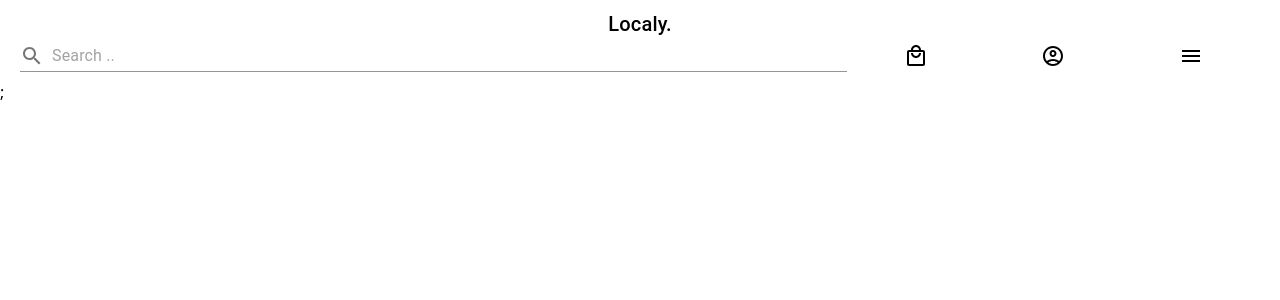
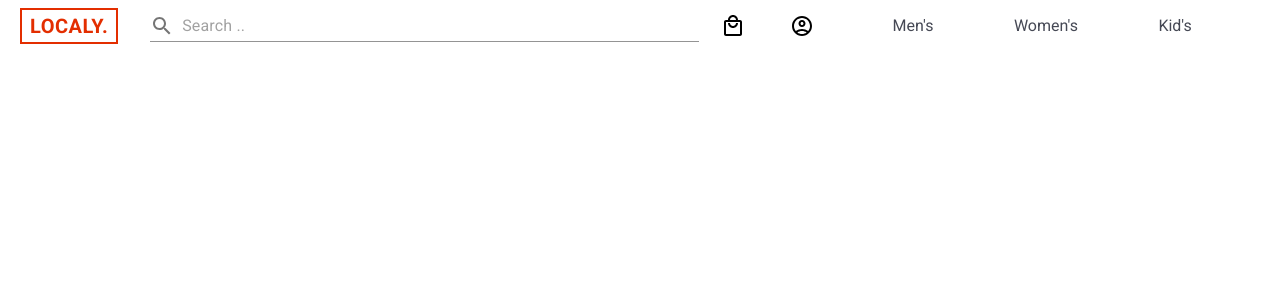
Before and after one commit to Dark-Lover/mern-ecommerce, a React (Create React App) app in the folder client/: page / in a window 1280 px wide. Shown: the top 300 px of the page. Built offline with nearby package versions, Linux system fonts and the light colour scheme.

Commit message:
Add header styling for desktop view

```diff
--- a/client/public/index.html
+++ b/client/public/index.html
@@ -23,6 +23,10 @@
       work correctly both with client-side routing and a non-root public URL.
       Learn how to configure a non-root public URL by running `npm run build`.
     -->
+    <link
+      rel="stylesheet"
+      href="https://fonts.googleapis.com/css?family=Roboto:300,400,500,700&display=swap"
+    />
     <title>Ecommerce Website | MERN Stack</title>
   </head>
   <body>
--- a/client/src/App.js
+++ b/client/src/App.js
@@ -5,7 +5,7 @@ import HeaderContainer from "./containers/HeaderContainer";
 const App = () => {
   return (
     <>
-      <HeaderContainer children={<Header />} />;
+      <HeaderContainer children={<Header />} />
     </>
   );
 };
--- a/client/src/components/header/Header.js
+++ b/client/src/components/header/Header.js
@@ -1,19 +1,32 @@
-import { Box, Typography, TextField, InputAdornment } from "@mui/material";
+import React, { useState, useRef } from "react";
+//prettier-ignore
+import {
+  Box,Typography,TextField,InputAdornment,Tooltip,Menu,MenuItem,MenuList,Link
+} from "@mui/material";
 import LocalMallOutlinedIcon from "@mui/icons-material/LocalMallOutlined";
 import AccountCircleOutlinedIcon from "@mui/icons-material/AccountCircleOutlined";
 import MenuOutlinedIcon from "@mui/icons-material/MenuOutlined";
 import SearchIcon from "@mui/icons-material/Search";
-import React from "react";
 
 const Header = () => {
+  const [openMenu, setOpenMenu] = useState(false);
+  const anchorRef = useRef(null);
+  console.log(anchorRef);
+  const handleClose = () => {
+    setOpenMenu(!openMenu);
+  };
   return (
-    <Box className="flex flex-col items-center">
-      <Typography variant="h6" component="h1">
+    <Box className="flex flex-col items-center md:flex-row md:px-3">
+      <Typography
+        variant="h6"
+        component="h1"
+        className="text-primary uppercase font-bold border-2 px-2 tracking-wide"
+      >
         Localy.
       </Typography>
-      <Box className="flex justify-around w-full px-3">
+      <Box className="flex justify-around w-full px-3 md:w-12/12 md:justify-end">
         <TextField
-          className="flex-initial w-8/12 "
+          className="flex-initial w-8/12 md:w-6/12 md:ml-5"
           id="input-with-icon-textfield"
           hiddenLabel
           placeholder="Search .."
@@ -26,10 +39,52 @@ const Header = () => {
           }}
           variant="standard"
         />
-        <Box className="flex flex-initial w-4/12  justify-around items-center">
-          <LocalMallOutlinedIcon className="cursor-pointer" />
-          <AccountCircleOutlinedIcon className="cursor-pointer" />
-          <MenuOutlinedIcon className="cursor-pointer" />
+        <Box className="flex flex-initial w-4/12  justify-around items-center md:w-6/12">
+          <Box className="flex w-8/12 md:w-3/12 justify-around">
+            <LocalMallOutlinedIcon className="cursor-pointer " />
+            <AccountCircleOutlinedIcon className="cursor-pointer " />
+          </Box>
+          <Box className="md:hidden">
+            <Tooltip title="Open Menu">
+              <MenuOutlinedIcon
+                className="cursor-pointer"
+                ref={anchorRef}
+                onClick={() => setOpenMenu(!openMenu)}
+              />
+            </Tooltip>
+            <Menu
+              anchorEl={anchorRef.current}
+              open={openMenu}
+              onClose={() => setOpenMenu(!openMenu)}
+              sx={{
+                backgroundColor: "rgba(0, 0, 0, 0.3)",
+              }}
+            >
+              <MenuList
+                sx={{
+                  width: "12rem",
+                }}
+              >
+                <MenuItem onClick={handleClose}>Profile</MenuItem>
+                <MenuItem onClick={handleClose}>My account</MenuItem>
+                <MenuItem onClick={handleClose}>Logout</MenuItem>
+              </MenuList>
+            </Menu>
+          </Box>
+          <Box
+            className="hidden md:flex md:w-9/12  md:px-4 justify-around"
+            sx={{ fontFamily: "Roboto" }}
+          >
+            <Link href="#" className="no-underline text-secondary">
+              Men's
+            </Link>
+            <Link href="#" className="no-underline text-secondary">
+              Women's
+            </Link>
+            <Link href="#" className="no-underline text-secondary">
+              Kid's
+            </Link>
+          </Box>
         </Box>
       </Box>
     </Box>
--- a/client/tailwind.config.js
+++ b/client/tailwind.config.js
@@ -3,6 +3,12 @@ module.exports = {
   important: "#root",
   theme: {
     extend: {},
+    colors: {
+      primary: "#e32e00",
+      secondary: "#464955",
+      primary_light: "#ff4400",
+      secondary_light: "#858aa1",
+    },
   },
   plugins: [],
 };
```
